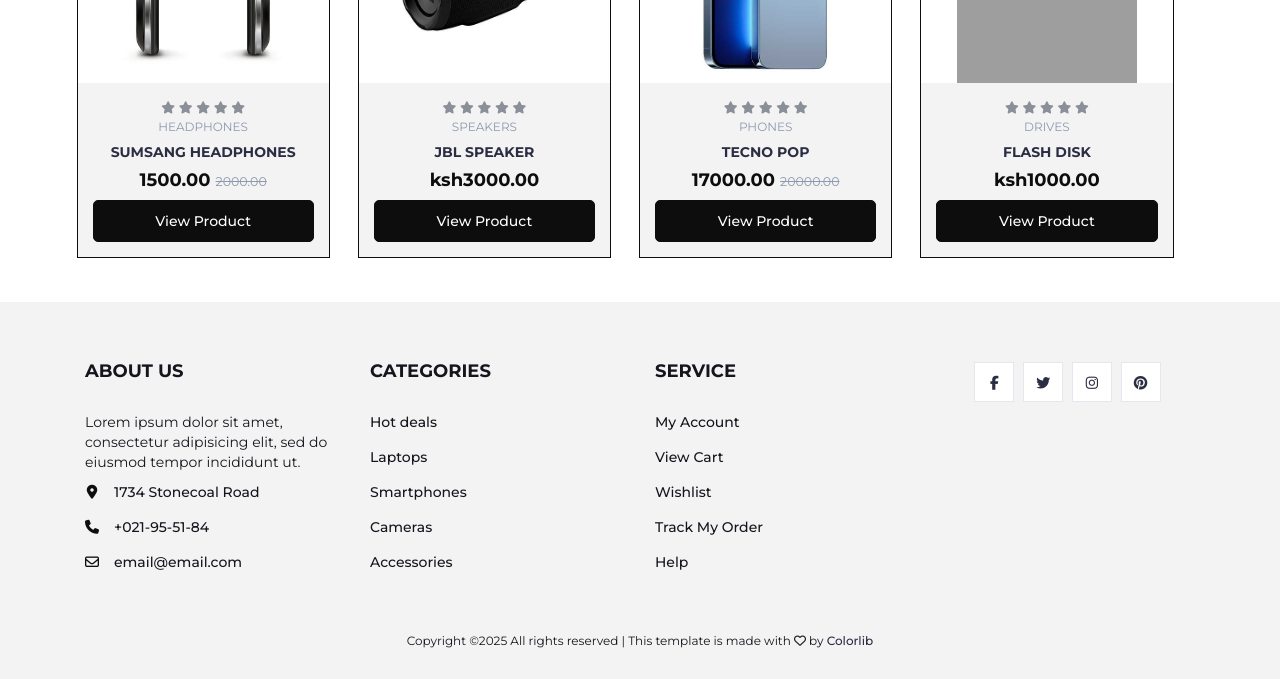
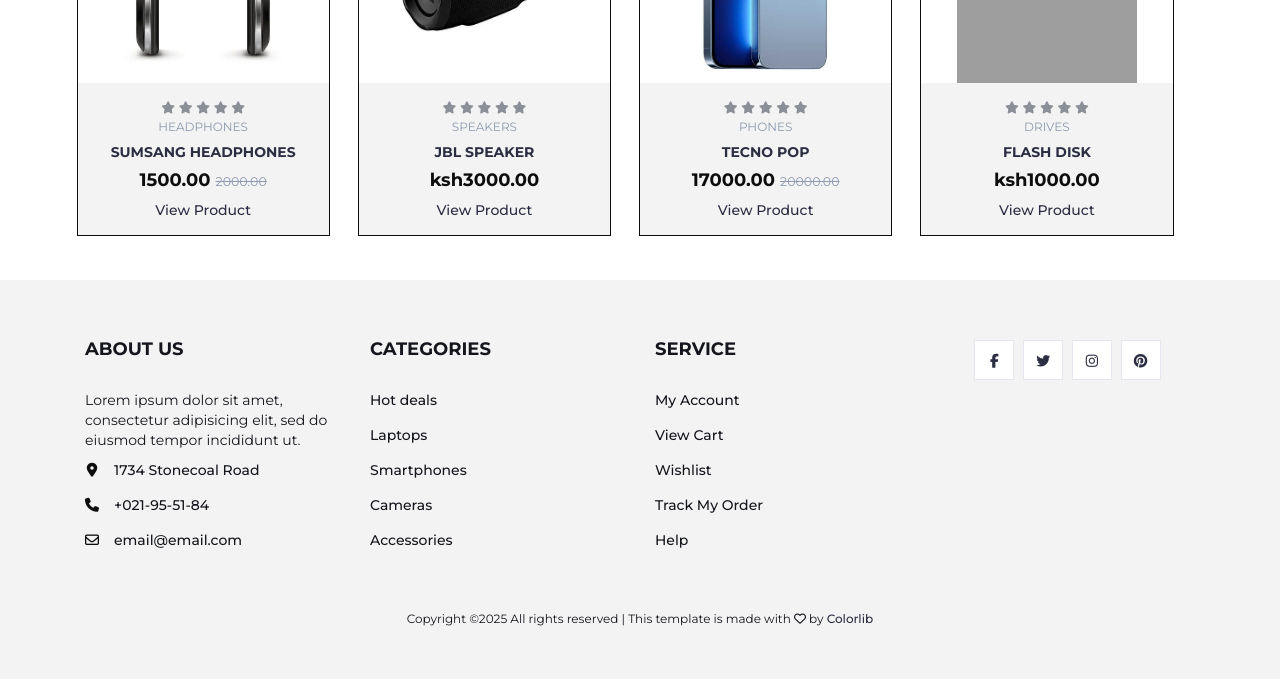
Before and after one commit to mercyogalo/Electric-website, a Django app: page /store/ in a window 1280 px wide. Shown: the part 312-991 px from the top of the page. After the commit the page ends 938 px from the top, so only its background shows below. Run offline with Django 4.2, Linux system fonts and the light colour scheme; data comes from the database, SQL or seed files in the repository; some libraries are stand-ins or nearby versions; grey boxes are pictures that could not be loaded.

Commit message:
updated the cart button
updated the layout

```diff
--- a/electricwebsite/shop_features/templates/store.html
+++ b/electricwebsite/shop_features/templates/store.html
@@ -62,7 +62,7 @@
 			<h4 class="product-price">{{item.sale_price}}.00 <del class="product-old-price">{{item.price}}.00</del></h4>
 
 
-			<a href="{% url "shop_features:product" item.id %}" class="product-cart-btn">View Product</a>
+			<a href="{% url "shop_features:product" item.id %}" class="add-cart-btn">View Product</a>
 
 
 		</div>
@@ -100,7 +100,7 @@
 									<p class="product-category">{{item.category}}</p>
 									<h3 class="product-name"><a href="#">{{item.name}}</a></h3>
 									<h4 class="product-price">ksh{{item.price}}.00 </h4>
-								<a href="{% url "shop_features:product" item.id %}" class="product-cart-btn">View Product</a>
+								<a href="{% url "shop_features:product" item.id %}" class="add-cart-btn">View Product</a>
 
 
 								</div>
```
